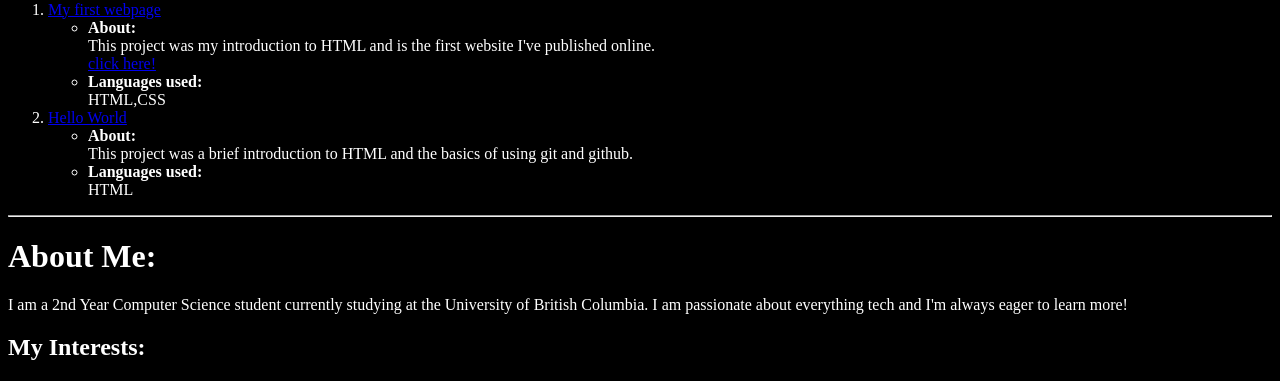
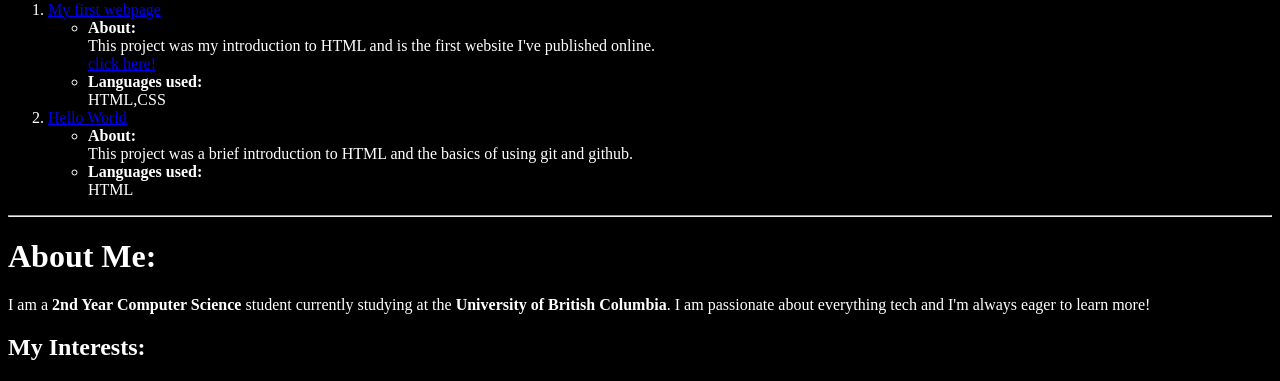
Before and after one commit to isaackag/portfolio, a plain HTML site: page index.html in a window 1280 px wide. Shown: the part 628-1009 px from the top of the page. Drawn offline with Linux system fonts and the light colour scheme.

Commit message:
add some strong elememts

```diff
--- a/index.html
+++ b/index.html
@@ -42,7 +42,7 @@
     <hr>
     <h1>About Me:</h1>
     <div>
-      I am a 2nd Year Computer Science student currently studying at the University of British Columbia. I am passionate about everything tech and I'm always eager to learn more!
+      I am a <strong>2nd Year Computer Science</strong> student currently studying at the <strong>University of British Columbia</strong>. I am passionate about everything tech and I'm always eager to learn more!
     </div>
     <h2>My Interests:</h2>
   </body>
```
